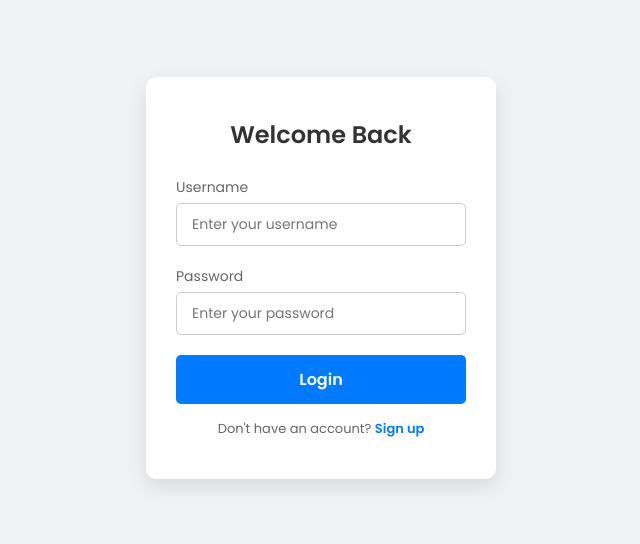
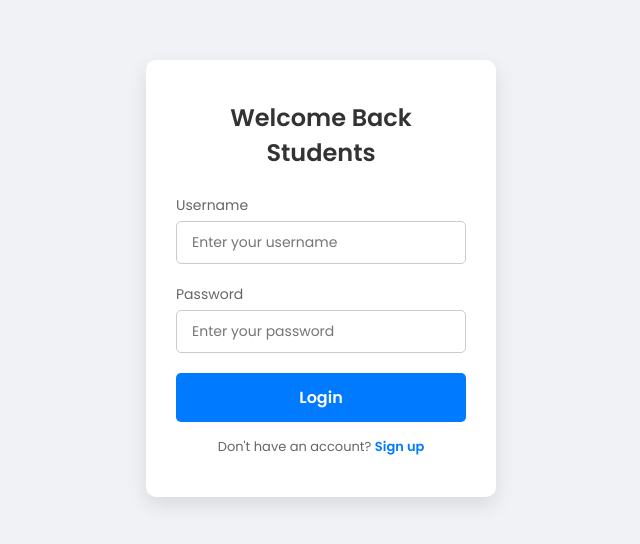
Before and after one commit to shivashanker123/devops_lab, a website: page public/index.html in a window 1280 px wide. Shown: the part 122-666 px from the top of the page, without its empty margins (319-959 px from the left). Drawn offline with Linux system fonts and the light colour scheme.

Commit message:
small change

```diff
--- a/public/index.html
+++ b/public/index.html
@@ -13,7 +13,7 @@
 </head>
 <body>
     <div class="login-container">
-        <h2>Welcome Back</h2>
+        <h2>Welcome Back Students</h2>
 
         <!-- The form where users input their data -->
         <form action="#" method="POST">
```
